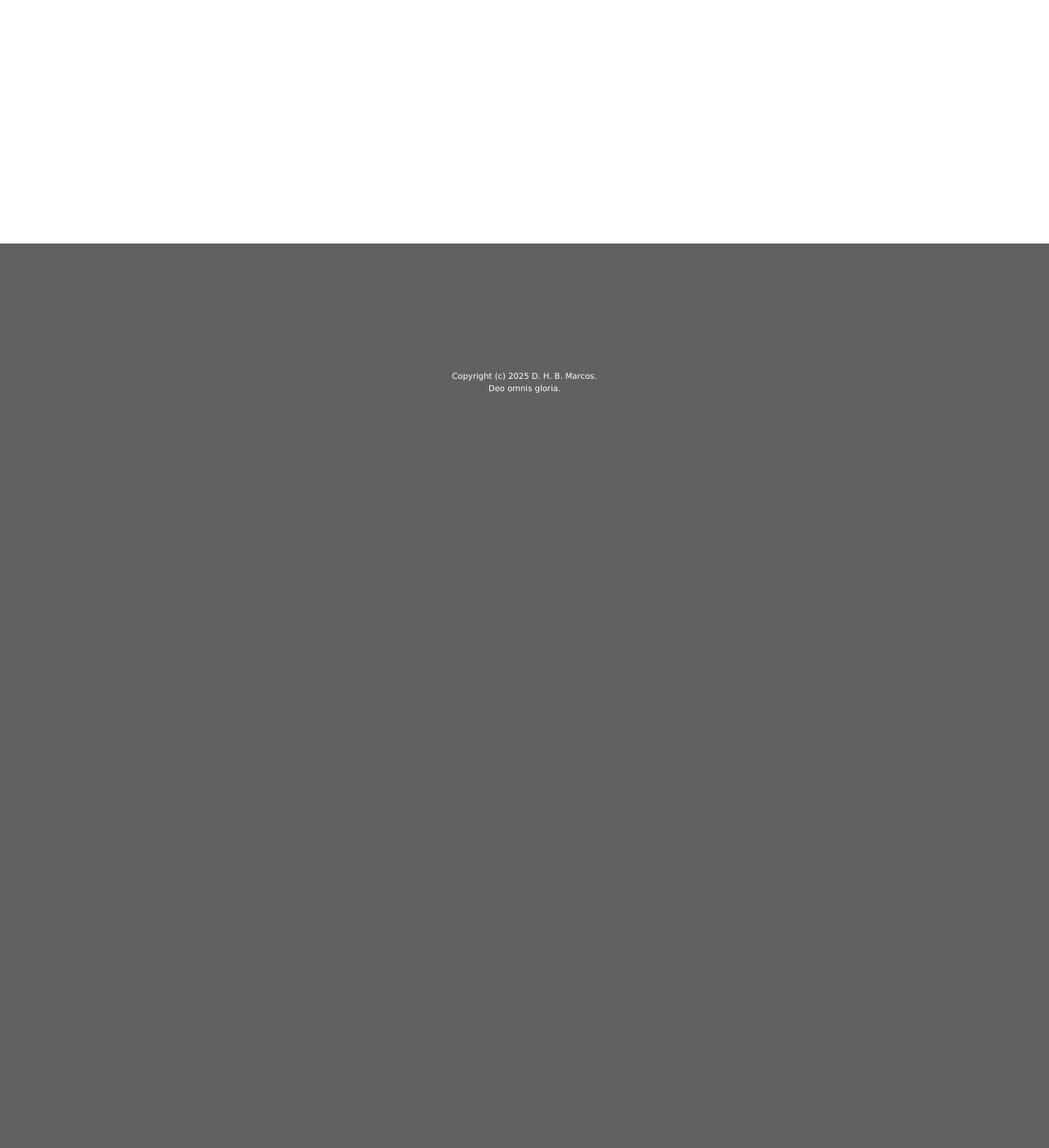
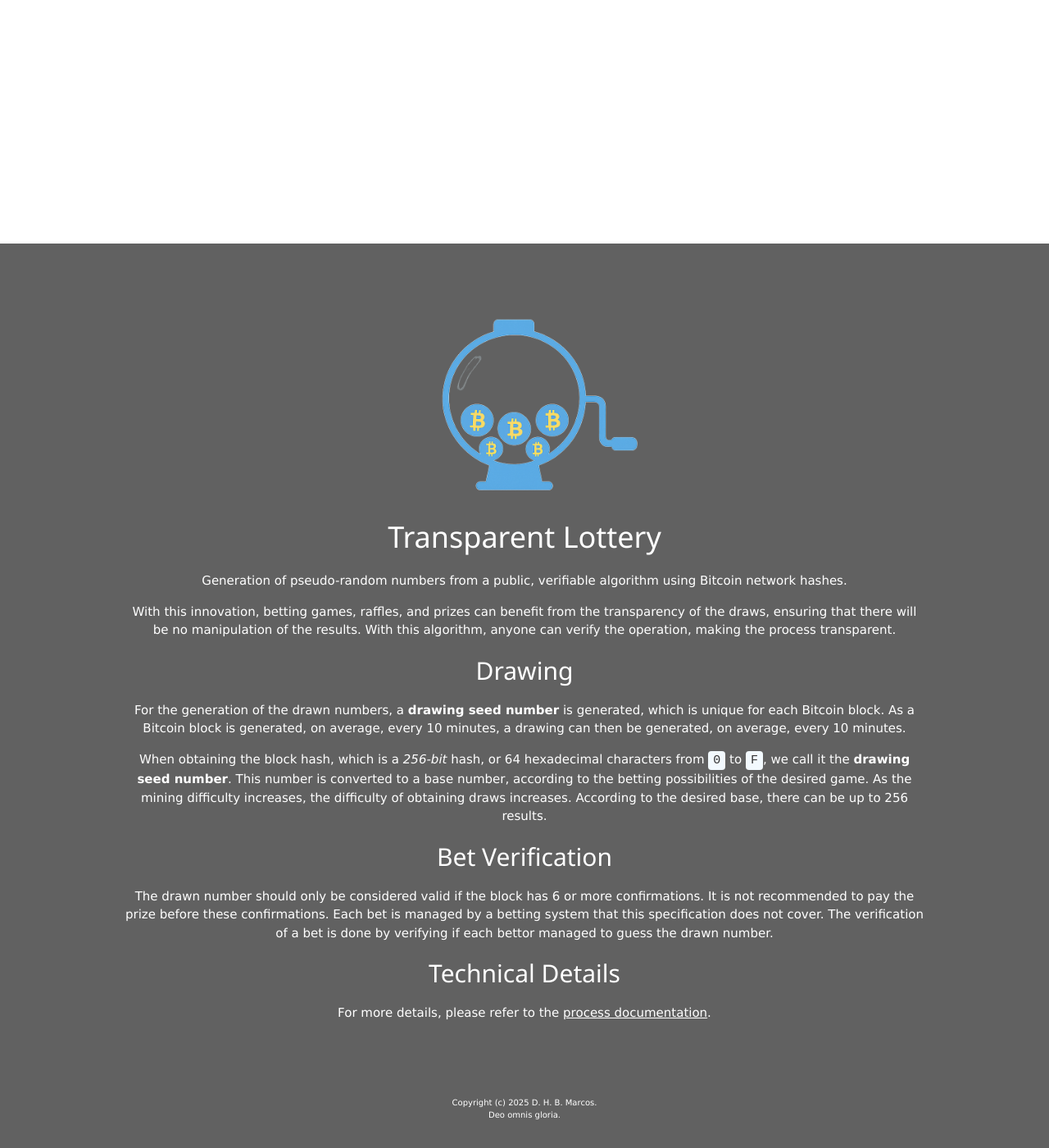
Before and after one commit to dhbmarcos/transparentlottery, a Jekyll site: the page built from main.md, in a window 1280 px wide and 1400 px high, scrolled down 508 px. Shown: the whole window at 82% size. Built offline with Jekyll 4.4.1, drawn with Linux system fonts in a browser that asks for light colours; comment, search, counter and statistics services are not loaded; before the commit the page ends 1127 px from its top, so only the background shows below that.

Commit message:
Update theme.

```diff
--- a/main.md
+++ b/main.md
@@ -2,3 +2,27 @@
 layout: main
 title: Transparent Lottery
 ---
+
+<p align="center">
+  <img src="transparent-lottery.png" alt="Transparent Lottery Logo" width="300">
+</p>
+
+# Transparent Lottery
+
+Generation of pseudo-random numbers from a public, verifiable algorithm using Bitcoin network hashes.
+
+With this innovation, betting games, raffles, and prizes can benefit from the transparency of the draws, ensuring that there will be no manipulation of the results. With this algorithm, anyone can verify the operation, making the process transparent.
+
+## Drawing
+
+For the generation of the drawn numbers, a **drawing seed number** is generated, which is unique for each Bitcoin block. As a Bitcoin block is generated, on average, every 10 minutes, a drawing can then be generated, on average, every 10 minutes.
+
+When obtaining the block hash, which is a *256-bit* hash, or 64 hexadecimal characters from `0` to `F`, we call it the **drawing seed number**. This number is converted to a base number, according to the betting possibilities of the desired game. As the mining difficulty increases, the difficulty of obtaining draws increases. According to the desired base, there can be up to 256 results.
+
+## Bet Verification
+
+The drawn number should only be considered valid if the block has 6 or more confirmations. It is not recommended to pay the prize before these confirmations. Each bet is managed by a betting system that this specification does not cover. The verification of a bet is done by verifying if each bettor managed to guess the drawn number.
+
+## Technical Details
+
+For more details, please refer to the [process documentation](https://transparentlottery.com/process).
```
Also changed, not shown: README.md (+0 -5 lines).
